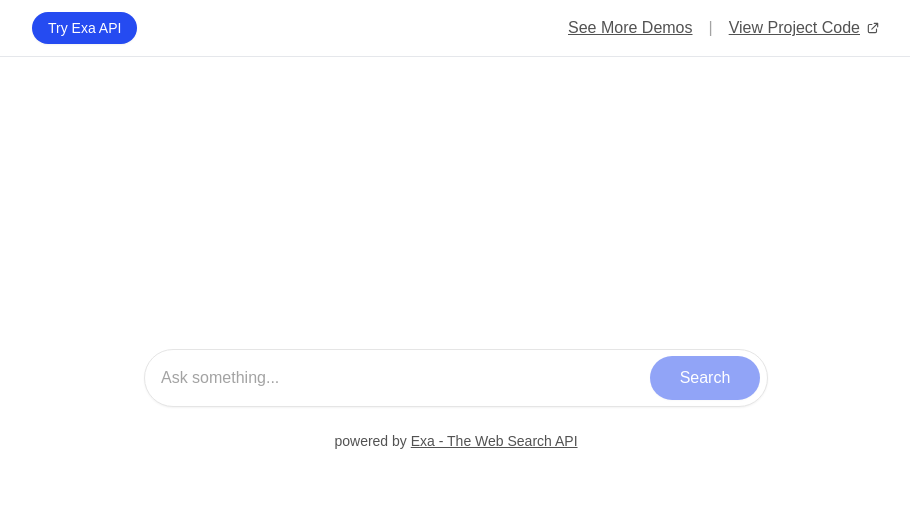
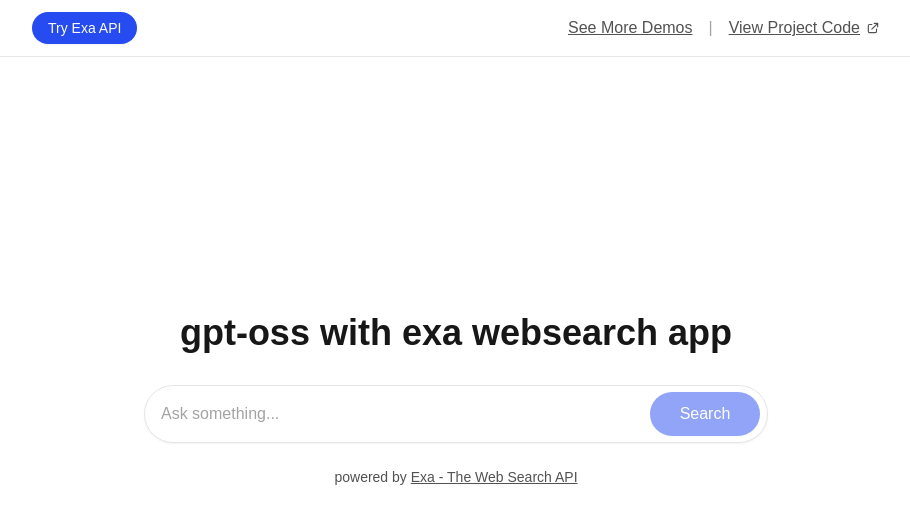
Before and after one commit to exa-labs/gpt-oss-exa-chat, a Next.js app: page /gpt-oss-chat/ in a window 1280 px wide. Shown: the top 524 px of the page, without its empty margins (184-1094 px from the left). Built offline with nearby package versions, Linux system fonts and the light colour scheme; a web font is replaced by a local one.

Commit message:
added heading

```diff
--- a/app/page.tsx
+++ b/app/page.tsx
@@ -321,6 +321,14 @@
             ? 'w-full md:max-w-4xl mx-auto px-4 md:px-6 py-4'
             : 'w-full md:max-w-2xl mx-auto px-4 md:px-6'
           }`}>
+          {!hasMessages && (
+            <div className="text-center mb-8">
+              <div className="text-4xl font-bold text-gray-900 mb-2">
+                gpt-oss with exa websearch app
+              </div>
+            </div>
+          )}
+
           <form onSubmit={handleSubmit} className="relative flex w-full">
             <input
               value={input}
```
